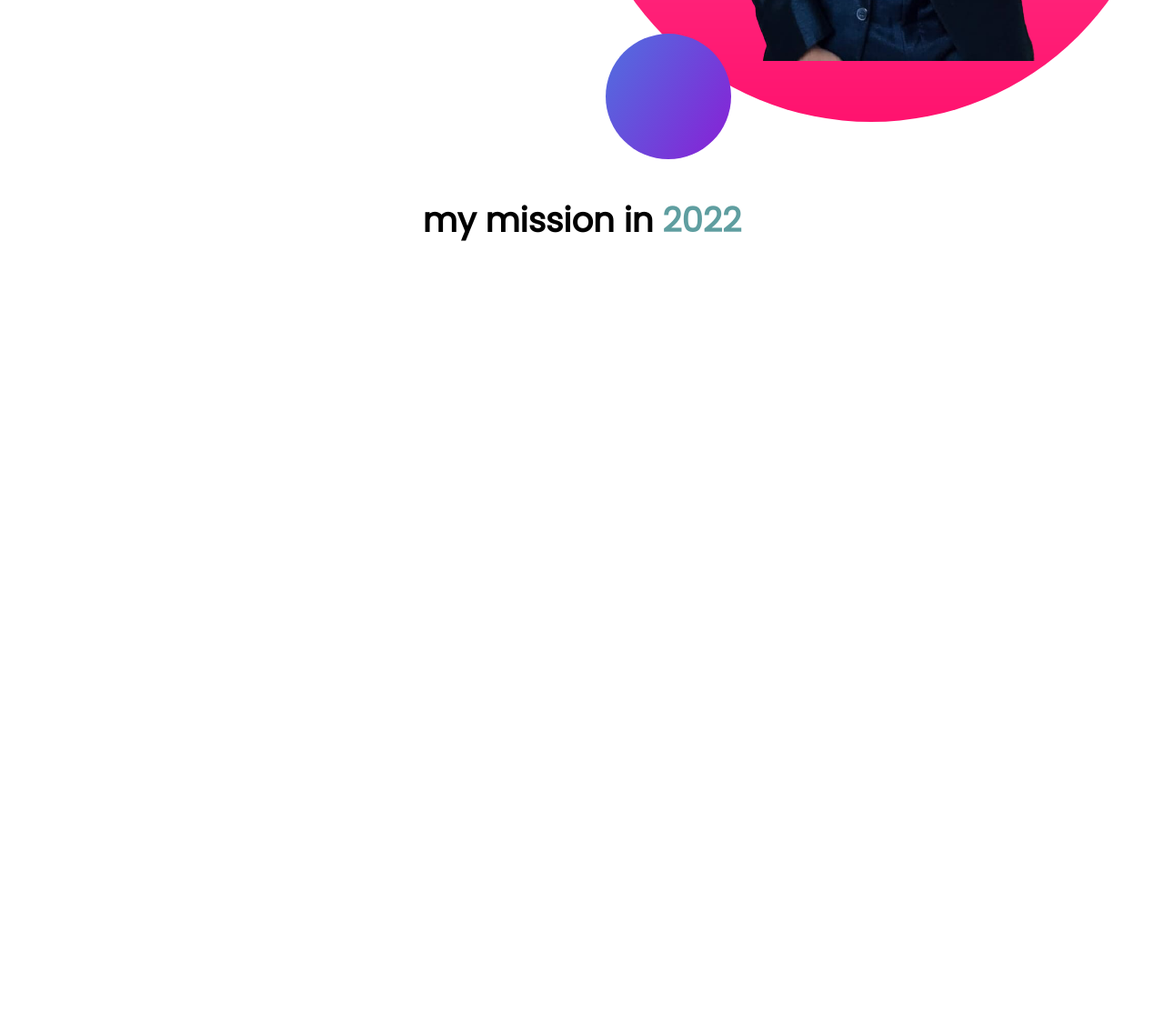
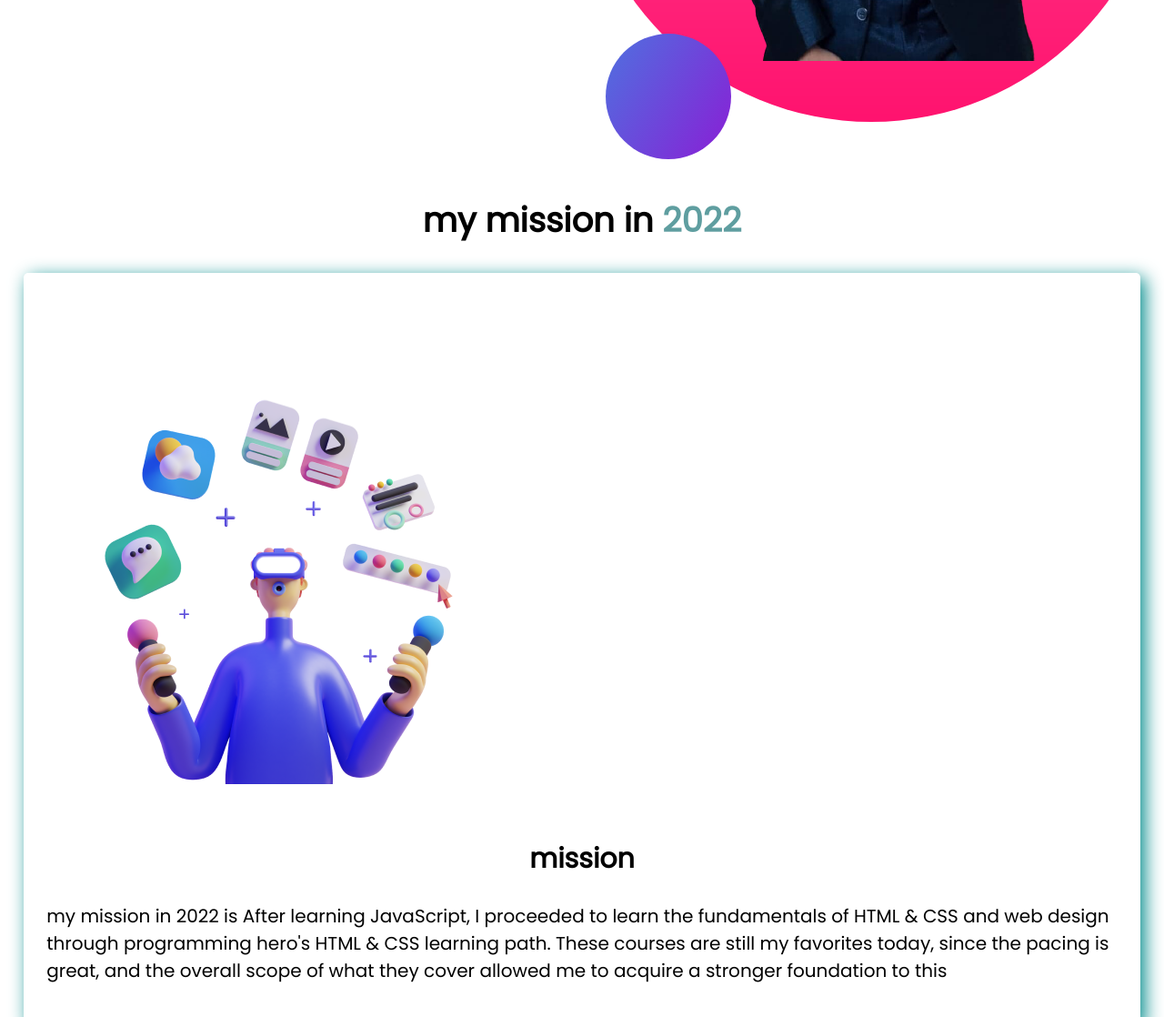
Before and after one commit to rifathasan9631/assingment-repo, a plain HTML site: page index.html in a window 1280 px wide. Shown: the part 574-1692 px from the top of the page at 91% size. Before the commit the page ends 874 px from the top, so only its background shows below. Drawn offline with Linux system fonts and the light colour scheme.

Commit message:
another div added

```diff
--- a/index.html
+++ b/index.html
@@ -43,10 +43,18 @@
         </b>
     </div>
     <section>
+        <div id="il-img-text">
+            <img src="il/il-1.png" alt="">
+            <h2 class="h2-header">mission</h2>
+            <p> my mission in 2022 is After learning JavaScript, I proceeded to learn the fundamentals of HTML & CSS and
+                web design through programming hero's HTML & CSS learning path. These courses are still my favorites
+                today, since the pacing is great, and the overall scope of what they cover allowed me to acquire a
+                stronger foundation to this</p>
+        </div>
         <div>
-
+            <img src="il/il-2.png" alt="">
+            <h2 class="h2-header"></h2>
         </div>
-
 
 
 
--- a/style.css
+++ b/style.css
@@ -55,3 +55,15 @@ h2{
     border-left: 5px solid rgba(43, 220, 226, 0.822) ;
 border-radius: 10px;
 }
+
+#il-img-text{
+    margin: 2% 2% 2% 2%;
+    padding: 2% 2%;
+    box-shadow: 5px 5px 20px darkcyan;
+border-radius: 5px;
+}
+
+.h2-header{
+    font-size: 30px;
+    color: black;
+}
```
